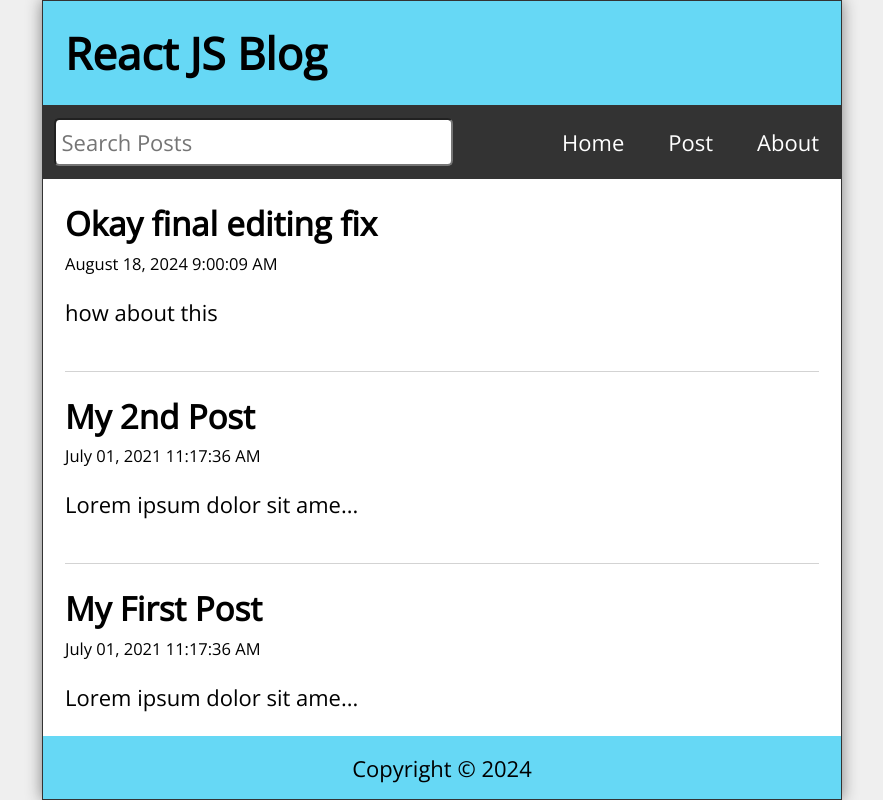
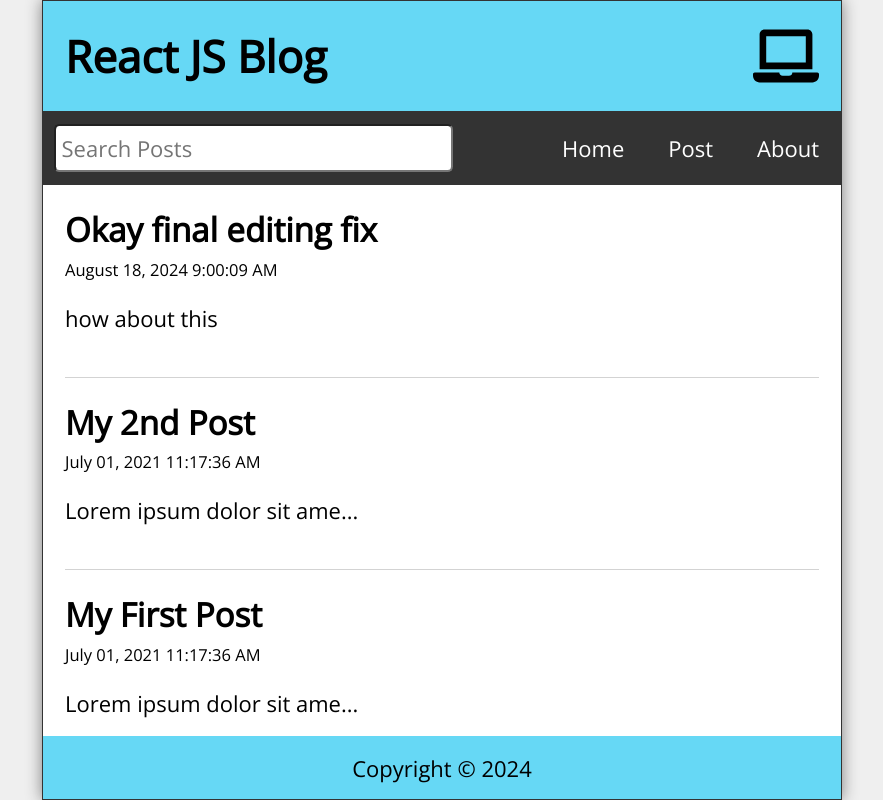
Before and after one commit to pudgyturtle/react-blog, a React (Create React App) app: page / in a window 1280 px wide. Shown: the whole page, without its empty margins (198-1081 px from the left). Built offline with nearby package versions, Linux system fonts and the light colour scheme; data requests are answered from the project's data file.

Commit message:
Added custom hook for window sizing + device icons

```diff
--- a/package.json
+++ b/package.json
@@ -10,6 +10,7 @@
     "date-fns": "^3.6.0",
     "react": "^18.3.1",
     "react-dom": "^18.3.1",
+    "react-icons": "^5.3.0",
     "react-router-dom": "^6.26.0",
     "react-scripts": "5.0.1",
     "web-vitals": "^2.1.4"
--- a/src/App.js
+++ b/src/App.js
@@ -11,7 +11,7 @@
 import { useState, useEffect } from 'react';
 import { format } from 'date-fns';
 import api from './api/posts';
-
+import useWindowSize from './hooks/useWindowSize';
 
 function App() {
   const [posts, setPosts] = useState([])
@@ -22,6 +22,7 @@
   const [editTitle, setEditTitle] = useState('');
   const [editBody, setEditBody] = useState('');
   const navigate = useNavigate();
+  const { width } = useWindowSize();
 
   useEffect(() => {
     const fetchPosts = async () =>  {
@@ -95,7 +96,7 @@
 
   return (
     <div className="App">
-      <Header title="React JS Blog" />
+      <Header title="React JS Blog" width={width} />
       <Nav search={search} setSearch={setSearch} />
       <Routes>
         <Route path="/" element={<Home
--- a/src/Header.js
+++ b/src/Header.js
@@ -1,9 +1,14 @@
-import React from 'react'
+import React from 'react';
+import { FaLaptop, FaTabletAlt, FaMobileAlt } from 'react-icons/fa';
 
-const Header = ({ title }) => {
+const Header = ({ title, width }) => {
 	return (
 		<header className="Header">
 			<h1>{ title }</h1>
+			{width < 768 ? <FaMobileAlt />
+				: width < 992 ? <FaTabletAlt />
+					: <FaLaptop />}
+
 		</header>
 	)
 }
--- /dev/null
+++ b/src/hooks/useWindowSize.js
@@ -0,0 +1,34 @@
+import { useState, useEffect } from "react";
+
+const useWindowSize = () => {
+    const [windowSize, setWindowSize] = useState({
+        width: undefined,
+        height: undefined
+    });
+
+    useEffect(() => {
+
+        const handleResize = () => {
+            setWindowSize({
+                width: window.innerWidth,
+                height: window.innerHeight
+            });
+        }
+
+        handleResize();
+
+        window.addEventListener("resize", handleResize);
+
+        const cleanUp = () => {
+            console.log('runs if a useEffect dep changes')
+            window.removeEventListener("resize", handleResize)
+        }
+
+        return cleanUp;
+
+    }, [])
+
+    return windowSize;
+}
+
+export default useWindowSize;
```
Also changed, not shown: 1 other file (tests, documents, lock files or other folders).
